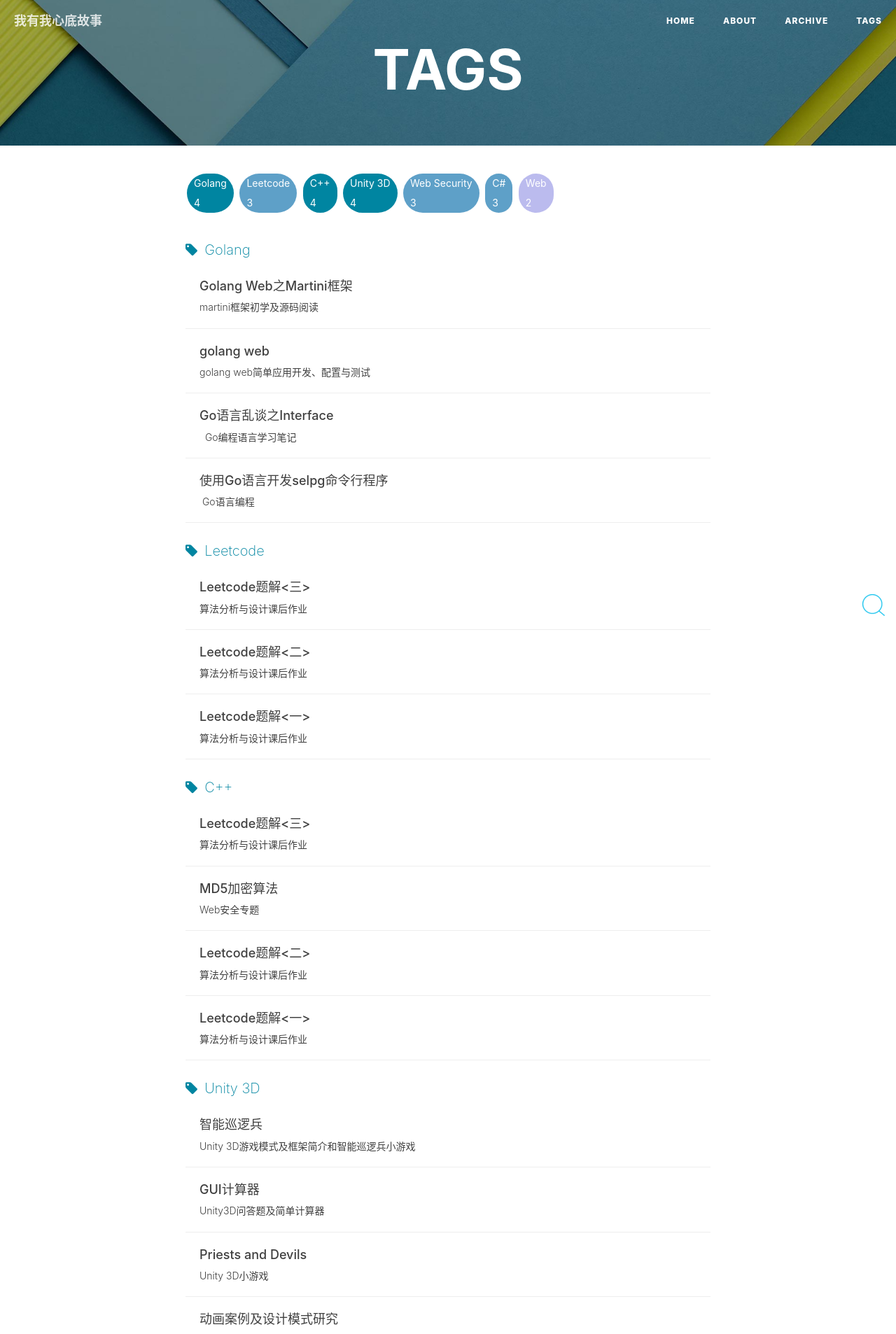
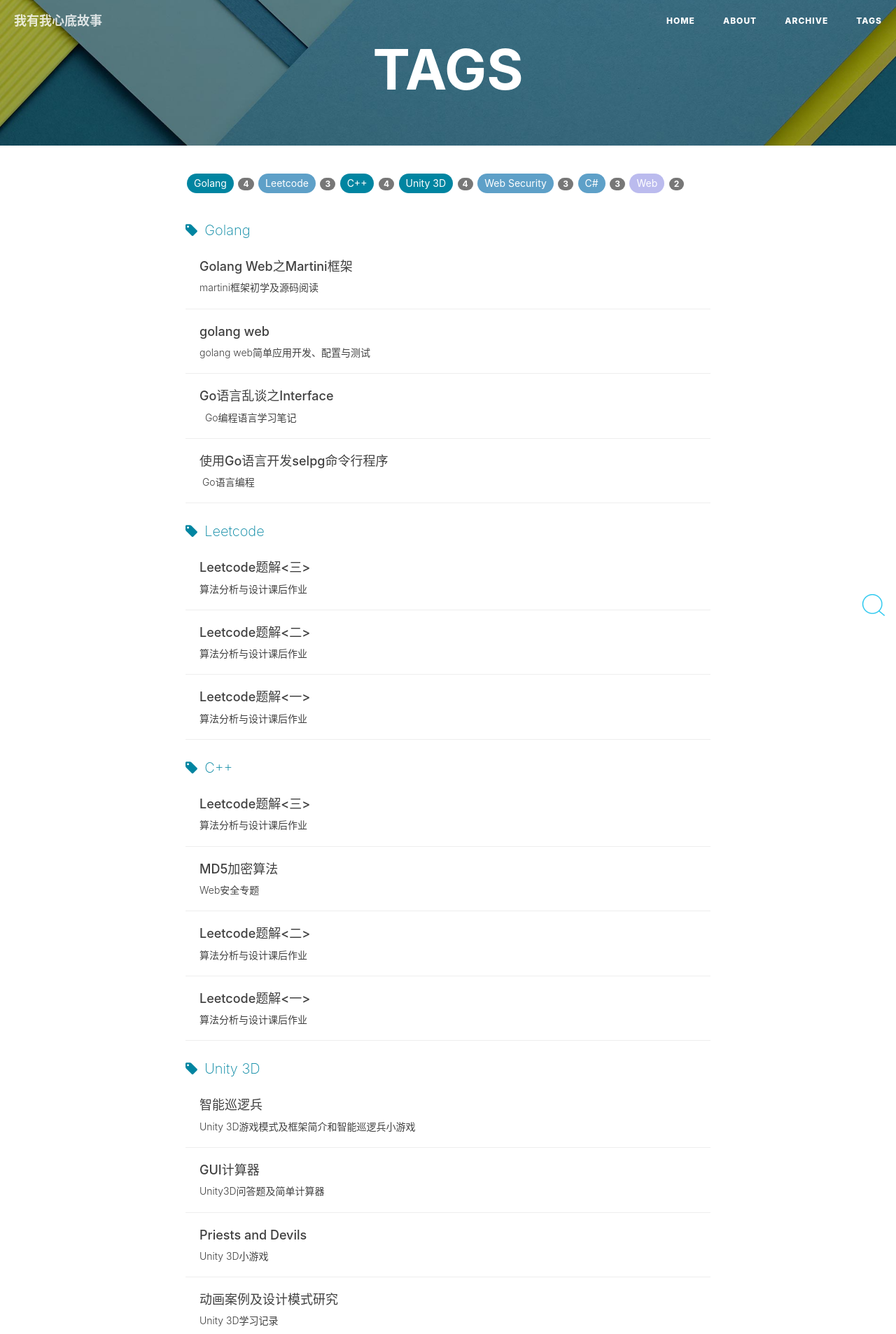
Before and after one commit to Tomy-Lee/Tomy-Lee.github.io, a Jekyll site: the page built from tags.html, in a window 1280 px wide. Shown: the top 1906 px of the page at 70% size. Built offline with Jekyll 4.4.1, drawn with Linux system fonts in a browser that asks for light colours; nearby versions of some CDN libraries; comment, search, counter and statistics services are not loaded.

Commit message:
Update tags.html

```diff
--- a/tags.html
+++ b/tags.html
@@ -26,7 +26,8 @@
             <!-- 标签云 -->
 			<div id='tag_cloud' class="tags">
 				{% for tag in site.tags %}
-				<a href="#{{ tag[0] }}" title="{{ tag[0] }}" rel="{{ tag[1].size }}">{{ tag[0] }}<br>{{ tag[1].size }}</a>
+				<a href="#{{ tag[0] }}" title="{{ tag[0] }}" rel="{{ tag[1].size }}">{{ tag[0] }}</a>
+				 <span class="badge">{{ tag[1].size }}</span>
 				{% endfor %}
 			</div>
 
```
